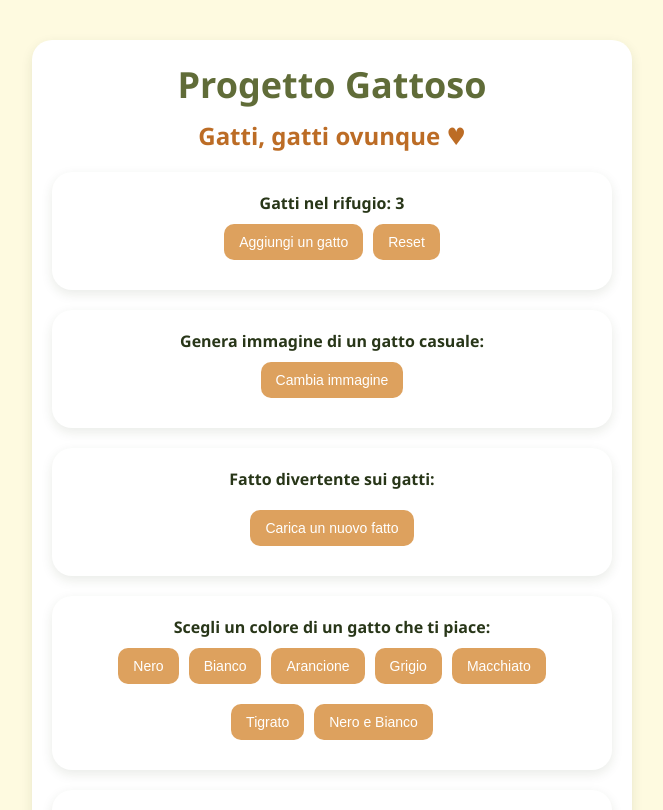
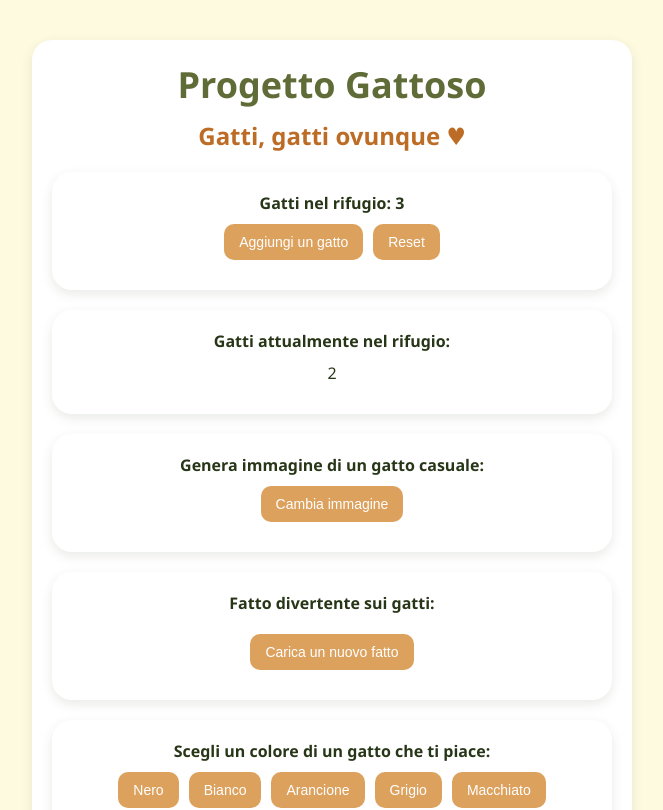
Before and after one commit to LindaTancini/cats-project-react, a React (Vite) app: page / in a window 1280 px wide. Shown: the top 810 px of the page, without its empty margins (308-971 px from the left). Built offline with nearby package versions, Linux system fonts and the light colour scheme; no server answers.

Commit message:
feat: add sixth task

```diff
--- /dev/null
+++ b/src/components/CatShelter.jsx
@@ -0,0 +1,24 @@
+import { useEffect, useState } from "react";
+
+function CatShelter() {
+  const [numeroGatti, setNumeroGatti] = useState(0);
+
+  useEffect(() => {
+    const interval = setInterval(() => {
+      const newCats = Math.floor(Math.random() * 3) + 1;
+      setNumeroGatti((prev) => prev + newCats);
+    }, 5000);
+
+    // PULIZIA DELL'INTERVALLO
+    return () => clearInterval(interval);
+  }, []);
+
+  return (
+    <div>
+      <h4>Gatti attualmente nel rifugio:</h4>
+      <p>{numeroGatti}</p>
+    </div>
+  );
+}
+
+export default CatShelter;
--- a/src/components/Main.jsx
+++ b/src/components/Main.jsx
@@ -3,12 +3,14 @@ import CatColorFavorite from "./CatColorFavorite";
 import CatCounter from "./CatCounter";
 import CatFact from "./CatFact";
 import CatImage from "./CatImage";
+import CatShelter from "./CatShelter";
 
 function Main() {
   return (
     <>
       <h2>Gatti, gatti ovunque ♥ </h2>
       <CatCounter />
+      <CatShelter />
       <CatImage />
       <CatFact />
       <CatColorFavorite />
```
